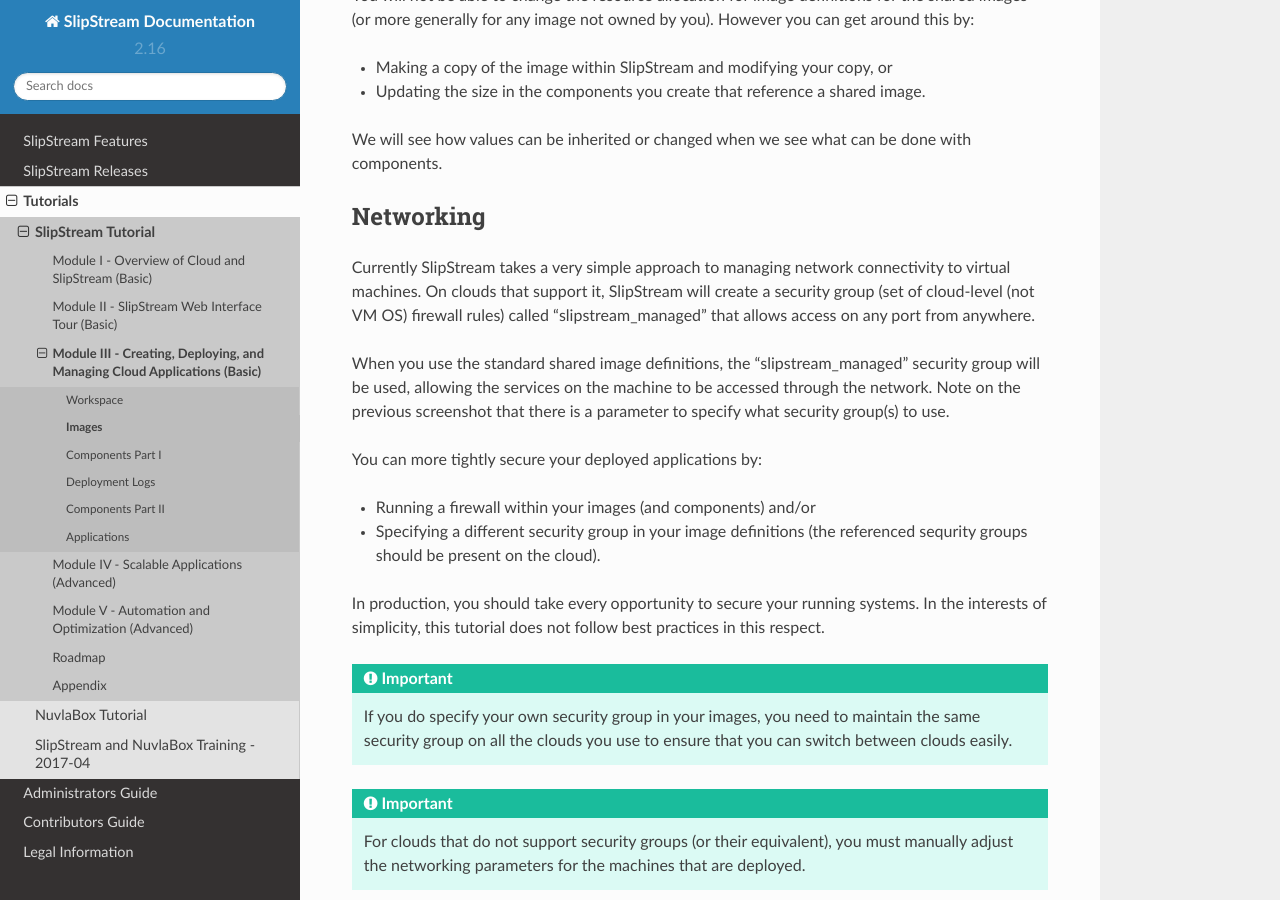
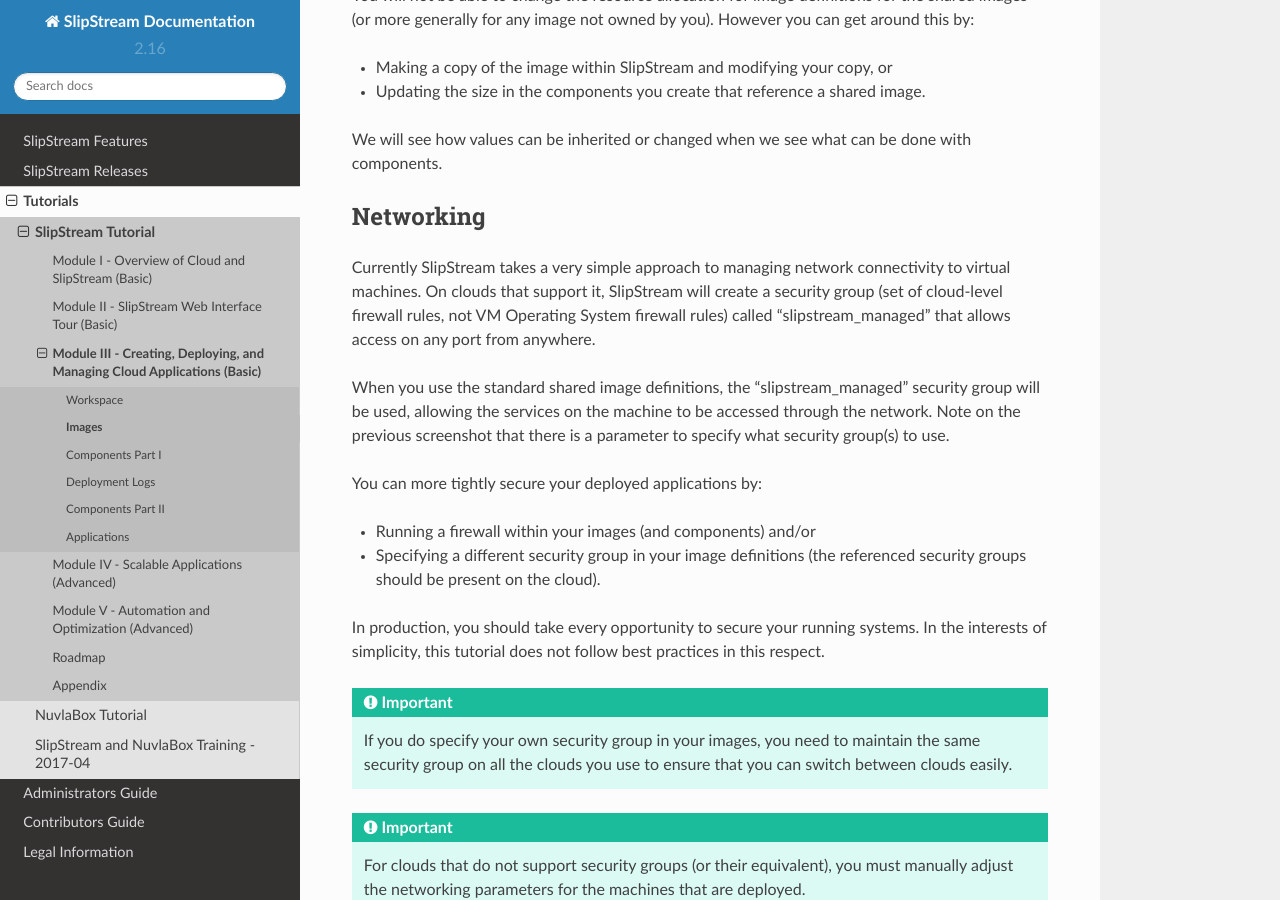
Before and after one commit to slipstream/SlipStreamDocumentation, a Sphinx documentation site: the page built from docs/tutorials/ss/images.rst, in a window 1280 px wide and 900 px high, scrolled down 2627 px. Built offline with Sphinx 7.4.7 and the Read the Docs theme 2.0.0, drawn with Linux system fonts in a browser that asks for light colours; some of the changed text lies outside the part shown.

Commit message:
fix typoes

```diff
--- a/docs/tutorials/ss/images.rst
+++ b/docs/tutorials/ss/images.rst
@@ -128,9 +128,9 @@
 
 Currently SlipStream takes a very simple approach to managing network
 connectivity to virtual machines.  On clouds that support it,
-SlipStream will create a security group (set of cloud-level (not VM OS)
-firewall rules) called "slipstream_managed" that allows access on any port from
-anywhere.
+SlipStream will create a security group (set of cloud-level firewall
+rules, not VM Operating System firewall rules) called
+"slipstream_managed" that allows access on any port from anywhere.
 
 When you use the standard shared image definitions, the
 "slipstream_managed" security group will be used, allowing the
@@ -142,7 +142,7 @@
 
 - Running a firewall within your images (and components) and/or
 - Specifying a different security group in your image definitions (the
-  referenced sequrity groups should be present on the cloud).
+  referenced security groups should be present on the cloud).
 
 In production, you should take every opportunity to secure your
 running systems.  In the interests of simplicity, this tutorial does
```
Also changed, not shown: other parts of docs/tutorials/ss/images.rst (+1 -1 lines).
